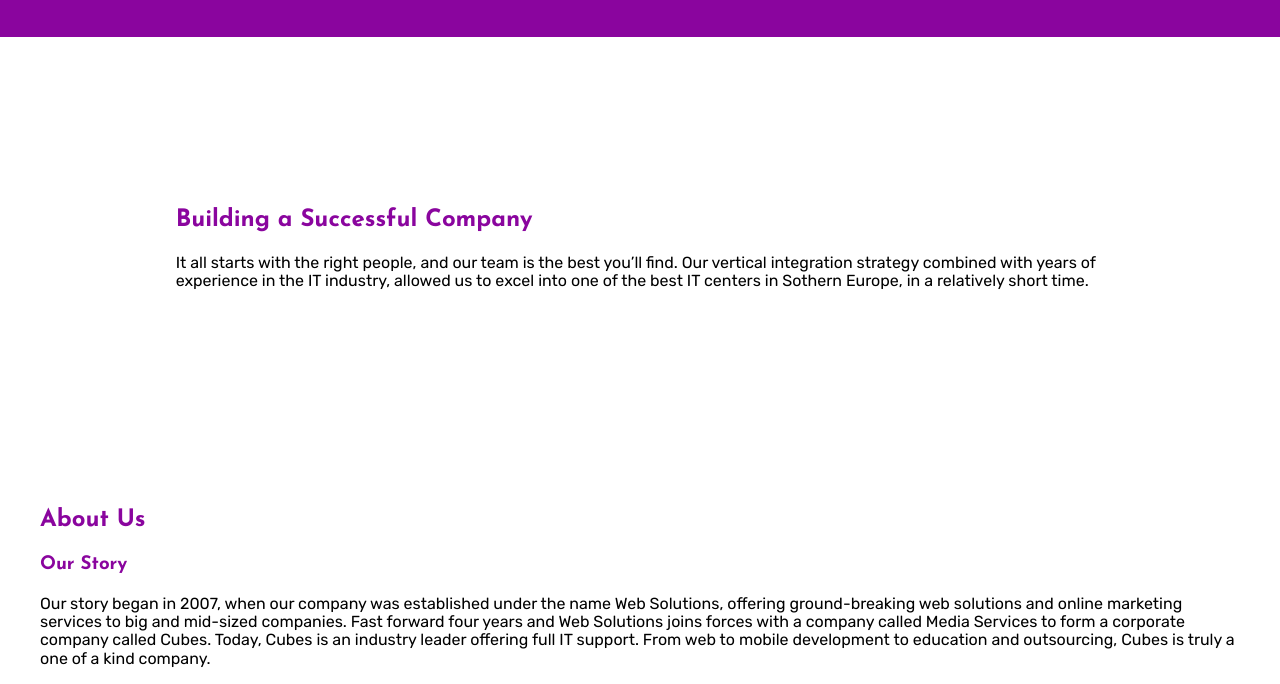
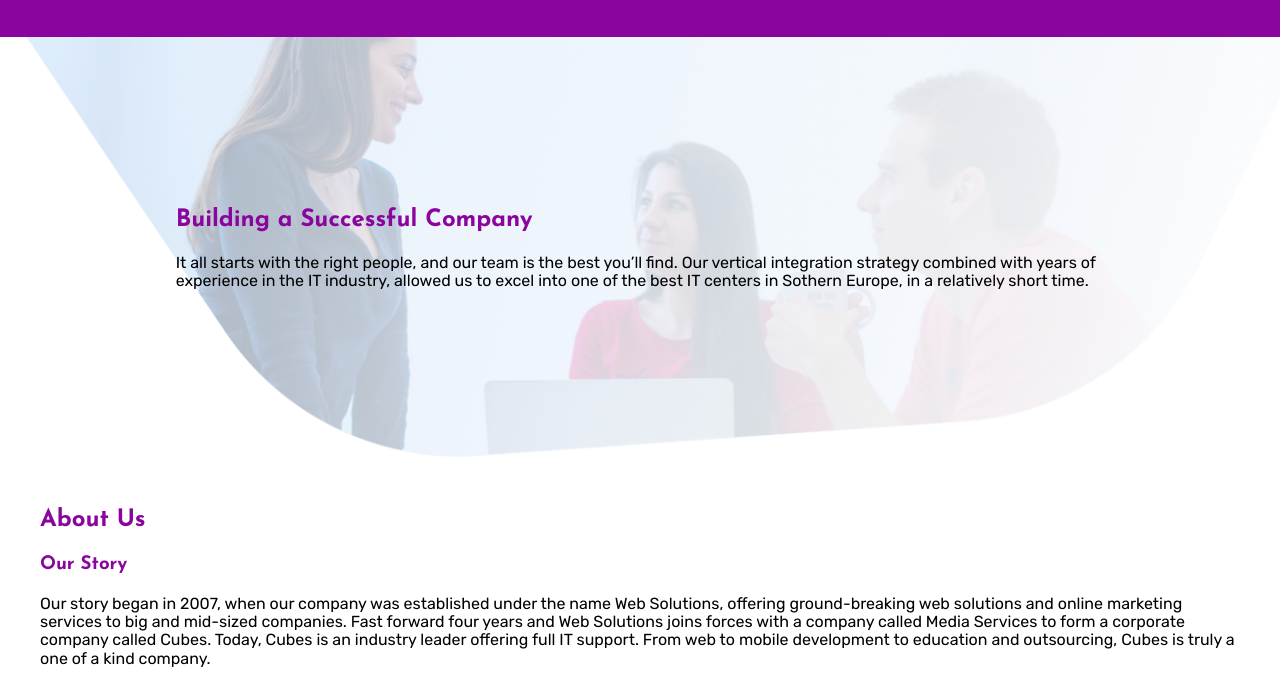
Before and after one commit to ngazdic/leariningSass, a plain HTML site: page public_html/index.html in a window 1280 px wide. Shown: the part 103-787 px from the top of the page. Drawn offline with nearby package versions, Linux system fonts and the light colour scheme; files that its build step writes are made by us from their sources.

Commit message:
did background photo for home section

```diff
--- a/public_html/scss/partials/_home.scss
+++ b/public_html/scss/partials/_home.scss
@@ -4,4 +4,20 @@ $home-bg: $white;
 
     @include padding(150px, 105px, 150px, 150px );
     @include backgroundColor($home-bg);
+
+
+    //kada definisemo putanje definisiemo kroz theme.css file jer
+    //taj fajl ucitavamo na nasu stranu.
+    //Pogresno:
+
+   // background-image:url(../../img/home.png);
+
+    //Dobro:
+
+    background-image:url(assets/home.png);
+    background-size:cover;
+    background-repeat:no-repeat;
+    background-position:top-center;
+
+
 }
```
Also changed, not shown: public_html/css/assets/contact.png (renamed from public_html/img/contact.png), public_html/css/assets/home.png (renamed from public_html/img/home.png), public_html/css/theme.css, 1 other file.
